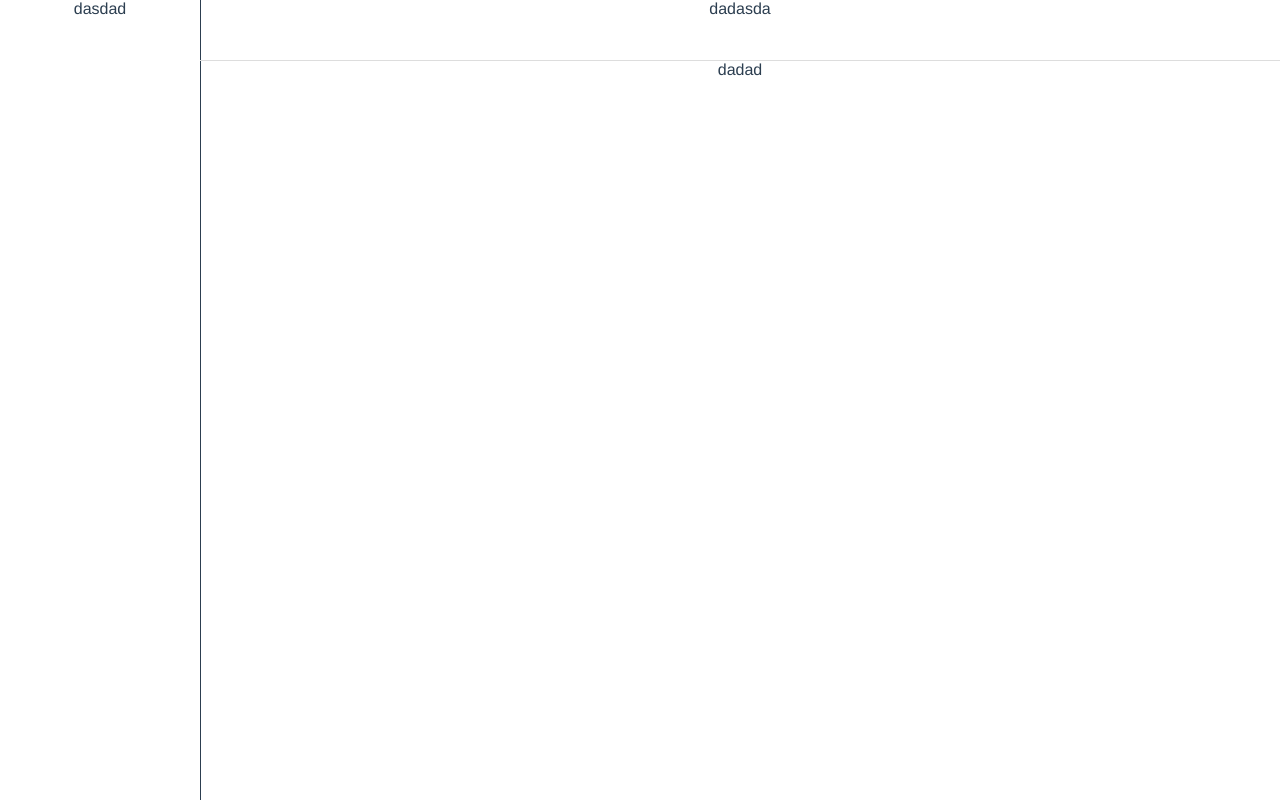
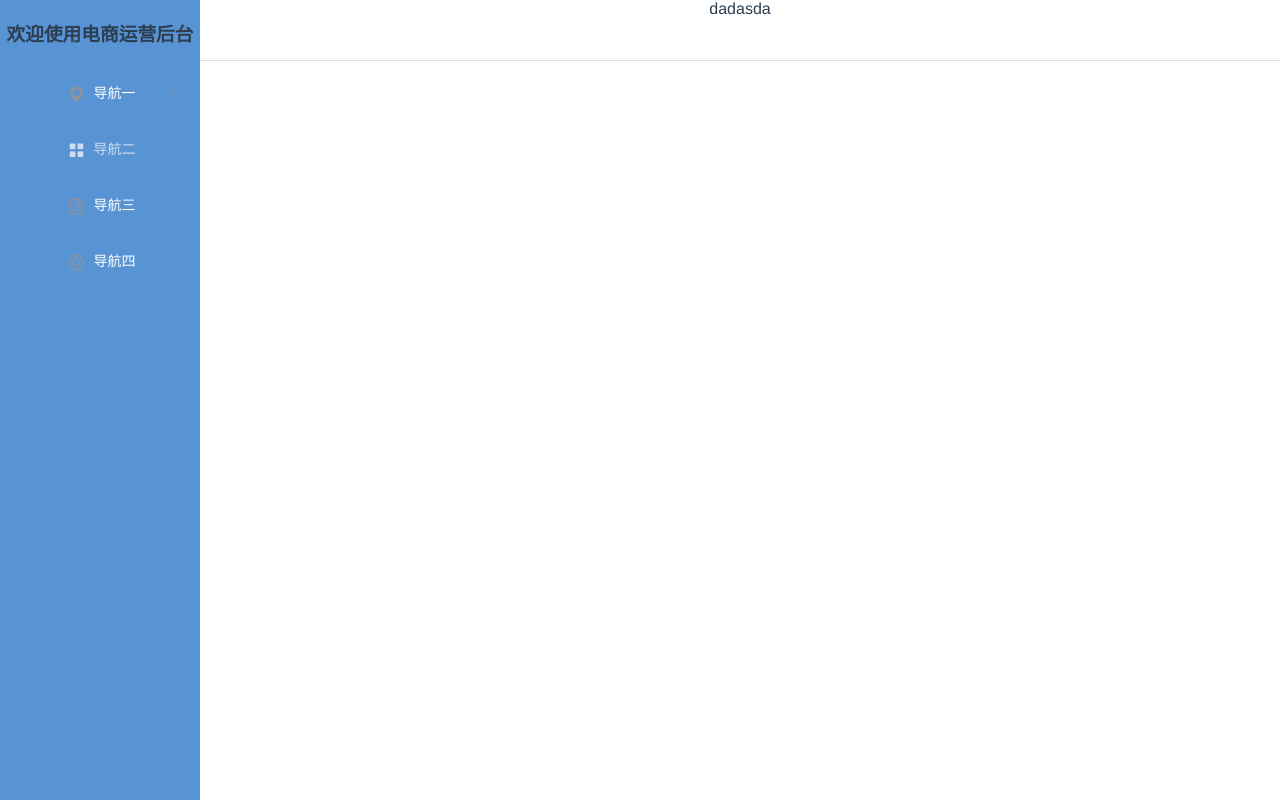
Before and after one commit to taosin/vue-mall-admin, a Vue app: page /dashboard in a window 1280 px wide. Built offline with nearby package versions, Linux system fonts and the light colour scheme.

Commit message:
edit layout

```diff
--- a/package.json
+++ b/package.json
@@ -9,9 +9,13 @@
   },
   "dependencies": {
     "core-js": "^2.6.5",
+    "css-base": "^1.0.0",
+    "css-loader": "^3.0.0",
     "element-ui": "^2.9.2",
     "less": "^3.9.0",
     "less-loader": "^5.0.0",
+    "node-sass": "^4.12.0",
+    "sass-loader": "^7.1.0",
     "vue": "^2.6.10",
     "vue-class-component": "^7.0.2",
     "vue-property-decorator": "^8.1.0",
--- /dev/null
+++ b/src/assets/css/common.scss
@@ -0,0 +1,3 @@
+@import '~element-ui/lib/theme-chalk/index.css';
+
+$sideBg: #5893d4;
--- a/src/main.ts
+++ b/src/main.ts
@@ -2,8 +2,8 @@ import Vue from 'vue';
 import App from './App.vue';
 import router from './router';
 import ElementUI from 'element-ui';
-
-import 'element-ui/lib/theme-chalk/index.css';
+// import 'element-ui/lib/theme-chalk/index.css';
+import './assets/css/common.scss';
 
 Vue.config.productionTip = false;
 Vue.use(ElementUI);
--- a/src/views/layout/index.vue
+++ b/src/views/layout/index.vue
@@ -1,16 +1,38 @@
 <template>
   <div class="layout container">
-    <aside class="left-aside">dasdad</aside>
+    <aside class="left-aside">
+      <h3>欢迎使用电商运营后台</h3>
+      <menu-side></menu-side>
+    </aside>
     <main class="right-container">
       <header class="top-header">dadasda</header>
       <main class="main-container">
-          dadad
         <router-view> </router-view>
       </main>
     </main>
   </div>
 </template>
+<script>
+import menuSide from './menu-side';
 
+export default{
+    components:{
+        menuSide
+    },
+    data(){
+        return{
+         };
+    },
+    mounted(){
+    },
+    watch:{
+    },
+    computed:{
+   },
+    methods:{
+    }
+};
+</script>
 <style lang="less" scoped>
 .layout{
     width: 100%;
@@ -24,7 +46,9 @@
     .left-aside{
         left: 0;
         width: 200px;
-        border-right: 1px solid;
+        // border-right: 1px solid;
+        box-sizing: border-box;
+        background-color: #5893d4;
     }
     .right-container{
         right: 0;
--- /dev/null
+++ b/src/views/layout/menu-side.vue
@@ -0,0 +1,73 @@
+<template>
+  <div class="side-menu">
+    <el-menu
+      default-active="2"
+      class="el-menu-vertical-demo"
+      @open="handleOpen"
+      @close="handleClose"
+      :background-color="sideBg"
+      text-color="#fff"
+      active-text-color="#ceddef"
+    >
+      <el-submenu index="1">
+        <template slot="title">
+          <i class="el-icon-location"></i>
+          <span>导航一</span>
+        </template>
+        <el-menu-item-group>
+          <template slot="title"
+            >分组一</template
+          >
+          <el-menu-item index="1-1">选项1</el-menu-item>
+          <el-menu-item index="1-2">选项2</el-menu-item>
+        </el-menu-item-group>
+        <el-menu-item-group title="分组2">
+          <el-menu-item index="1-3">选项3</el-menu-item>
+        </el-menu-item-group>
+        <el-submenu index="1-4">
+          <template slot="title">选项4</template>
+          <el-menu-item index="1-4-1">选项1</el-menu-item>
+        </el-submenu>
+      </el-submenu>
+      <el-menu-item index="2">
+        <i class="el-icon-menu"></i>
+        <span slot="title">导航二</span>
+      </el-menu-item>
+      <el-menu-item index="3">
+        <i class="el-icon-document"></i>
+        <span slot="title">导航三</span>
+      </el-menu-item>
+      <el-menu-item index="4">
+        <i class="el-icon-setting"></i>
+        <span slot="title">导航四</span>
+      </el-menu-item>
+    </el-menu>
+  </div>
+</template>
+<script>
+export default {
+  data() {
+    return {
+      sideBg: '#5893d4'
+    };
+  },
+  mounted() {},
+  watch: {},
+  computed: {},
+  methods: {
+    handleOpen(key, keyPath) {
+      console.log(key, keyPath);
+    },
+    handleClose(key, keyPath) {
+      console.log(key, keyPath);
+    }
+  }
+};
+</script>
+<style lang="less">
+.side-menu{
+  .el-menu{
+    border: none;
+  }
+}
+</style>
--- a/src/views/login.vue
+++ b/src/views/login.vue
@@ -4,7 +4,7 @@
     <div class="login-container">
         <el-form label-width="66px" :model="formLogin" label-position="left" :rules="rules" ref="ruleForm" hide-required-asterisk>
             <el-form-item label="用户名" prop="username">
-                <el-input v-model="formLogin.username" placeholder="请输入用户名"></el-input>
+                <el-input v-model="formLogin.username" placeholder="请输入用户名" autofocus></el-input>
             </el-form-item>
             <el-form-item label="密码" prop="password">
                 <el-input type="password" v-model="formLogin.password" placeholder="请输入密码"></el-input>
@@ -37,32 +37,25 @@ export default{
             loading: false
          };
     },
-    mounted(){
+    methods: {
+        submitLogin() {
+            this.$refs.ruleForm.validate( valid => {
+                if (valid) {
+                    this.handlerLogin();
+                } else {
+                    return false;
+                }
+            });
+        },
+        handlerLogin() {
+            const self = this;
+            self.loading = true;
+            setTimeout(() => {
+                self.loading = false;
+                self.$router.push({path: '/dashboard'});
+            }, 3000);
+        },
     },
-    watch:{
-    },
-    computed:{
-    },
-    methods:{
-        submitLogin(){
-            this.$refs.ruleForm.validate(valid => {
-                if(valid){
-                    this.handlerLogin();
-                }else{
-                    console.log('failure');
-                    return false
-                }
-            })
-        },
-        handlerLogin(){
-            const self = this
-            self.loading = true;
-            setTimeout(()=>{
-                self.loading = false;
-                self.$router.push({path:'/dashboard'})
-            },3000);
-        },
-    }
 };
 </script>
 <style lang="less" scoped>
```
Also changed, not shown: 2 other files (tests, documents, lock files or other folders).
